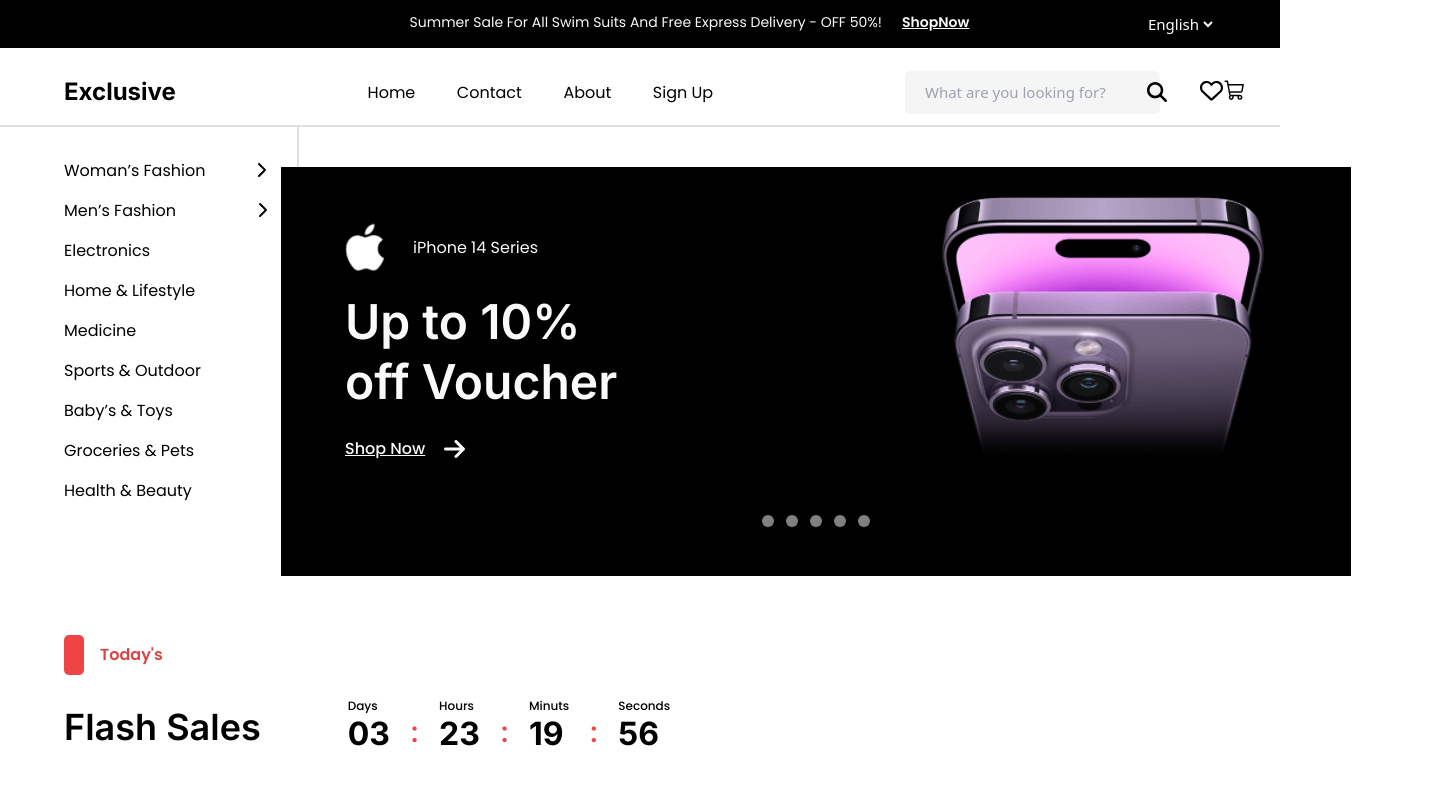
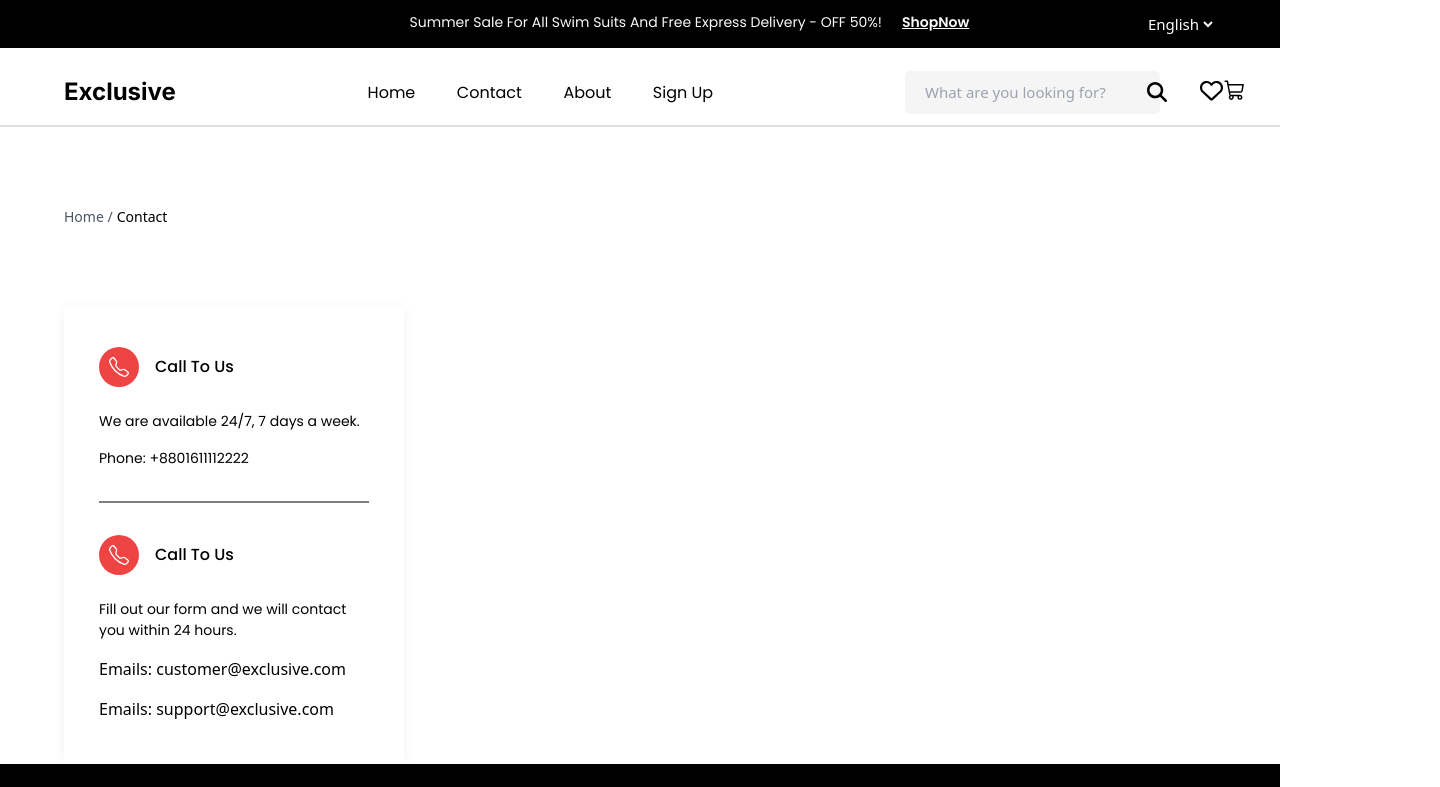
Before and after one commit to aslanoffvuqar/E-Commerce-Final-React, a React (Create React App) app: page /Contact in a window 1280 px wide. Shown: the top 787 px of the page, 1440 px wide, since content can reach past the window. Built offline with nearby package versions, Linux system fonts and the light colour scheme.

Commit message:
Contact 40%

```diff
--- a/src/App.js
+++ b/src/App.js
@@ -10,6 +10,7 @@
 import Categories from "./Components/Categories/Categories";
 import SectionFour from "./Components/Section_four_main/SectionFour";
 import NewArrival from "./Components/NewArrivalBar/NewArrival";
+import Contact from "./Components/Contact/Contact";
 
 function AppContent() {
   const location = useLocation();
@@ -20,8 +21,10 @@
       <Routes>
         <Route path="/Home" element={<Home />} />
         <Route path="/About" element={<About />} />
+        <Route path="/Contact" element={<Contact />} />
       </Routes>
-      {location.pathname !== "/About" && (
+      {location.pathname !== "/About" &&
+      location.pathname !== "/Contact" && (
         <>
           <Aside />
           <Section_one />
--- /dev/null
+++ b/src/Components/Contact/Contact.jsx
@@ -0,0 +1,53 @@
+import React from "react";
+import Contactstyles from "./contact.module.css";
+import { Link } from "react-router-dom";
+import { BsTelephone } from "react-icons/bs";
+function Contact() {
+  return (
+    <div>
+      <div className="container">
+        <div
+          className="flex gap-1 mt-20	mb-20"
+          id={Contactstyles.transitionAbout}
+        >
+          <Link to="/Home" className="text-gray-600	text-sm	font-normal	leading-5	">
+            Home /
+          </Link>
+          <p className="text-sm	font-medium		leading-5	">Contact</p>
+        </div>
+        <section>
+          <div className={Contactstyles.AllBoxOne}>
+            <div className="flex items-center gap-4	 ">
+              <span className="flex w-10 h-10 bg-red-500 rounded-full	justify-center items-center		">
+                <BsTelephone className="text-white	w-5	h-5	" />
+              </span>
+              <p className={Contactstyles.callNum}>Call To Us</p>
+            </div>
+            <p className={Contactstyles.callText}>
+              We are available 24/7, 7 days a week.
+            </p>
+            <p className={Contactstyles.callNumText}>Phone: +8801611112222</p>
+            <div className={Contactstyles.line}></div>
+            <div className="flex items-center gap-4	 ">
+              <span className="flex w-10 h-10 bg-red-500 rounded-full	justify-center items-center		">
+                <BsTelephone className="text-white	w-5	h-5	" />
+              </span>
+              <p className={Contactstyles.callNum}>Call To Us</p>
+            </div>
+            <p className={Contactstyles.callText}>
+              Fill out our form and we will contact <br /> you within 24 hours.
+            </p>
+            <p className={Contactstyles.Emails}>
+              Emails: customer@exclusive.com
+            </p>
+            <p className={Contactstyles}>
+              Emails: support@exclusive.com
+            </p>
+          </div>
+        </section>
+      </div>
+    </div>
+  );
+}
+
+export default Contact;
--- /dev/null
+++ b/src/Components/Contact/contact.module.css
@@ -0,0 +1,47 @@
+
+.callNum {
+    color: rgb(0, 0, 0);
+    font-family: Poppins;
+    font-size: 16px;
+    font-weight: 500;
+    line-height: 24px;
+  }
+  .callText {
+    color: rgb(0, 0, 0);
+    font-family: Poppins;
+    font-size: 14px;
+    font-weight: 400;
+    line-height: 21px;
+    margin-top: 24px;
+    margin-bottom: 16px;
+  }
+  .callNumText {
+    color: rgb(0, 0, 0);
+    font-family: Poppins;
+    font-size: 14px;
+    font-weight: 400;
+    line-height: 21px;
+  }
+  .line {
+    width: 270px;
+    border: 1px solid #7f7f7f;
+    margin-top: 32px;
+    margin-bottom: 32px;
+  }
+  .Emails {
+    margin-bottom: 16px;
+  }
+  .AllBoxOne {
+    border-radius: 4px;
+    box-shadow: 0px 1px 13px 0px rgba(0, 0, 0, 0.05);
+    background: rgb(255, 255, 255);
+    width: 340px;
+    height: 457px;
+    padding: 40px 35px 51px 35px;
+  }
+  @media only screen and (max-width: 415px) {
+    #transitionAbout {
+      margin-top: 20px;
+      margin-bottom: 20px;
+    }
+  }
--- a/src/Components/NavBar/Nav.jsx
+++ b/src/Components/NavBar/Nav.jsx
@@ -1,3 +1,4 @@
+
 import React from "react";
 import Navstyles from "./nav.module.css";
 import "../NavBar/navMedia.css";
@@ -23,9 +24,9 @@
               </Link>
             </li>
             <li className={Navstyles.navBar_li}>
-              <a className={Navstyles.navBar_a} href="#">
+              <Link className={Navstyles.navBar_a} to="/Contact">
                 Contact
-              </a>
+              </Link>
             </li>
             <li className={Navstyles.navBar_li}>
               <Link className={Navstyles.navBar_a} to="/About">
```
